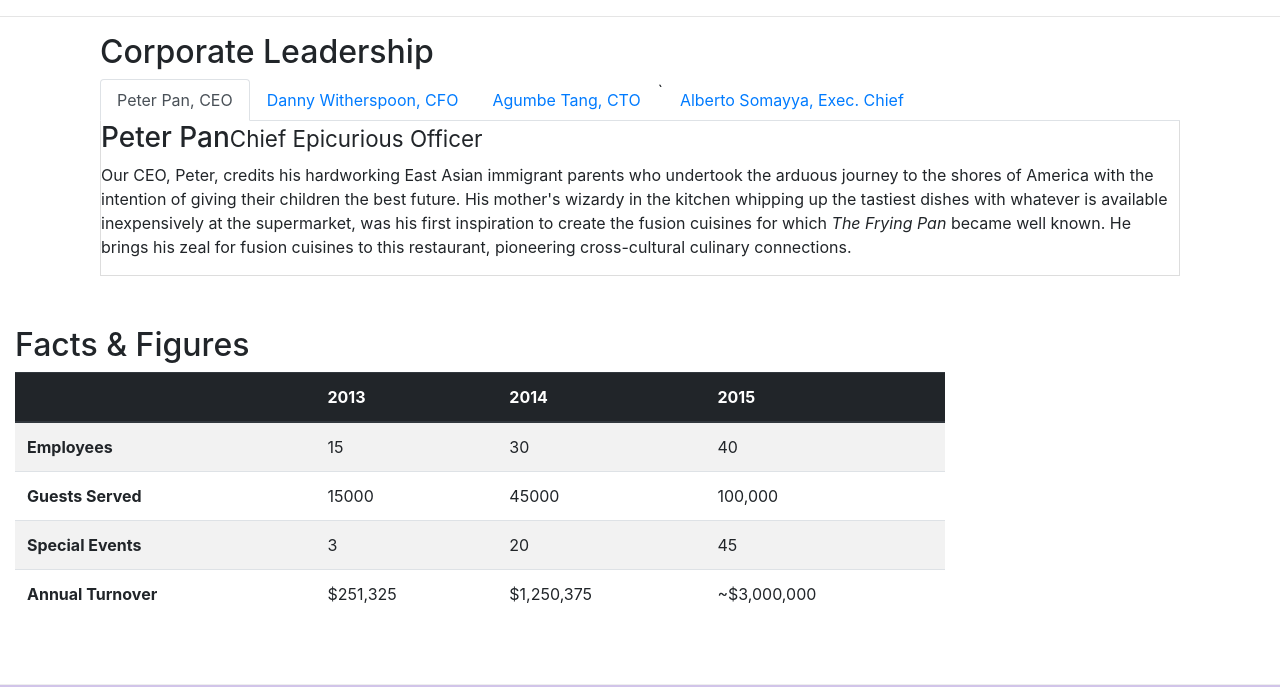
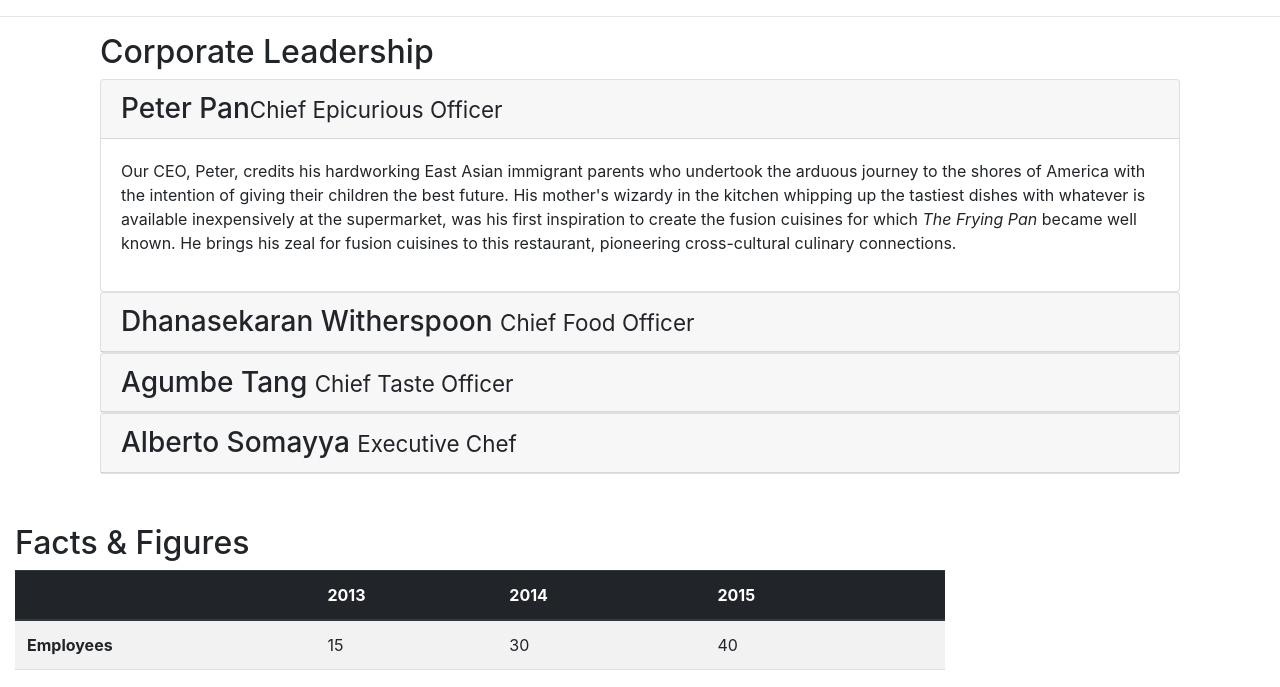
Before and after one commit to prakashatma/coursera-bootstrap-course, a website: page week-3/aboutus.html in a window 1280 px wide. Shown: the part 942-1629 px from the top of the page. Drawn offline with nearby package versions, Linux system fonts and the light colour scheme.

Commit message:
accordion

```diff
--- a/week-3/aboutus.html
+++ b/week-3/aboutus.html
@@ -101,45 +101,64 @@
                 <h2>Corporate Leadership</h2>
 
 
-                <ul class="nav nav-tabs">
-                    <li class="nav-item">
-                        <a class="nav-link active" href="#peter"
-                        rol="tab" data-toggle="tab">Peter Pan, CEO</a>
-                    </li>
 
-                    <li class="nav-item">
-                        <a class="nav-link" href="#danny"
-                        rol="tab" data-toggle="tab">Danny Witherspoon, CFO</a>
-                    </li>
-
-                    <li class="nav-item">
-                        <a class="nav-link" href="#agumbe"
-                        rol="tab" data-toggle="tab">Agumbe Tang, CTO</a>
-                    </li>
-`
-                    <li class="nav-item">
-                        <a class="nav-link" href="#alberto"
-                        rol="tab" data-toggle="tab">Alberto Somayya, Exec. Chief</a>
-                    </li>
-                </ul>
-                <div class="tab-content">
-                    <div role="tab-pannel" class="tab-pane fade show active" id="peter">
-                        <h3>Peter Pan<small>Chief Epicurious Officer</small></h3>
-                        <p class="d-none d-sm-block">Our CEO, Peter, credits his hardworking East Asian immigrant parents who undertook the arduous journey to the shores of America with the intention of giving their children the best future. His mother's wizardy in the kitchen whipping up the tastiest dishes with whatever is available inexpensively at the supermarket, was his first inspiration to create the fusion cuisines for which <em>The Frying Pan</em> became well known. He brings his zeal for fusion cuisines to this restaurant, pioneering cross-cultural culinary connections.</p>
+                <div id="accordion">
+                    <div class="card">
+                        <div class="card-header" role="tab" id="peterhead">
+                            <h3 class="mb-0">
+                                <a data-toggle="collapse" data-target="#peter" >
+                                    Peter Pan<small>Chief Epicurious Officer</small>
+                                </a>
+                            </h3>
+                        </div>
+                        <div role="tab-pannel" class="collapse show" id="peter" data-parent="#accordion">
+                            <div class="card-body">
+                                <p class="d-none d-sm-block">Our CEO, Peter, credits his hardworking East Asian immigrant parents who undertook the arduous journey to the shores of America with the intention of giving their children the best future. His mother's wizardy in the kitchen whipping up the tastiest dishes with whatever is available inexpensively at the supermarket, was his first inspiration to create the fusion cuisines for which <em>The Frying Pan</em> became well known. He brings his zeal for fusion cuisines to this restaurant, pioneering cross-cultural culinary connections.</p>
+                            </div>
+                        </div>
                     </div>
-                    <div role="tab-pannel" class="tab-pane fade" id="danny">
-                        <h3>Dhanasekaran Witherspoon <small>Chief Food Officer</small></h3>
-                        <p class="d-none d-sm-block">Our CFO, Danny, as he is affectionately referred to by his colleagues, comes from a long established family tradition in farming and produce. His experiences growing up on a farm in the Australian outback gave him great appreciation for varieties of food sources. As he puts it in his own words, <em>Everything that runs, wins, and everything that stays, pays!</em></p>
+                    <div class="card">
+                        <div class="card-header" role="tab" id="dannyhead">
+                            <h3 class="mb-0">
+                                <a class="collapsed" data-toggle="collapse" data-target="#danny">
+                                Dhanasekaran Witherspoon <small>Chief Food Officer</small>
+                                </a>
+                            </h3>
+                        </div>
+                        <div class="collapse" id="danny" data-parent="#accordion">
+                            <div class="card-body">
+                                <p class="d-none d-sm-block">Our CFO, Danny, as he is affectionately referred to by his colleagues, comes from a long established family tradition in farming and produce. His experiences growing up on a farm in the Australian outback gave him great appreciation for varieties of food sources. As he puts it in his own words, <em>Everything that runs, wins, and everything that stays, pays!</em></p>
+                            </div>
+                        </div>
                     </div>
-                    <div role="tab-pannel" class="tab-pane fade" id="agumbe">
-                        <h3>Agumbe Tang <small>Chief Taste Officer</small></h3>
-                        <p class="d-none d-sm-block">Blessed with the most discerning gustatory sense, Agumbe, our CTO, personally ensures that every dish that we serve meets his exacting tastes. Our chefs dread the tongue lashing that ensues if their dish does not meet his exacting standards. He lives by his motto, <em>You click only if you survive my lick.</em></p>
+                    <div class="card">
+                        <div class="card-header" role="tab" id="agumbehead">
+                            <h3 class="mb-0">
+                                <a class="collapsed" data-toggle="collapse" data-target="#agumbe">
+                                Agumbe Tang <small>Chief Taste Officer</small>
+                                </a>
+                            </h3>
+                        </div>
+                        <div class="collapse" id="agumbe" data-parent="#accordion">
+                            <div class="card-body">
+                                <p class="d-none d-sm-block">Blessed with the most discerning gustatory sense, Agumbe, our CTO, personally ensures that every dish that we serve meets his exacting tastes. Our chefs dread the tongue lashing that ensues if their dish does not meet his exacting standards. He lives by his motto, <em>You click only if you survive my lick.</em></p>
+                            </div>
+                        </div>
                     </div>
-                    <div role="tab-pannel" class="tab-pane fade" id="alberto">
-                        <h3>Alberto Somayya <small>Executive Chef</small></h3>
-                        <p class="d-none d-sm-block">Award winning three-star Michelin chef with wide International experience having worked closely with whos-who in the culinary world, he specializes in creating mouthwatering Indo-Italian fusion experiences. He says, <em>Put together the cuisines from the two craziest cultures, and you get a winning hit! Amma Mia!</em></p>
+                    <div class="card">
+                        <div class="card-header" role="tab" id="albertohead">
+                            <h3 class="mb-0">
+                                <a class="collapsed" data-toggle="collapse" data-target="#alberto">
+                                Alberto Somayya <small>Executive Chef</small>
+                                </a>
+                            </h3>
+                        </div>
+                        <div class="collapse" id="alberto" data-parent="#accordion">
+                            <div class="card-body">
+                                <p class="d-none d-sm-block">Award winning three-star Michelin chef with wide International experience having worked closely with whos-who in the culinary world, he specializes in creating mouthwatering Indo-Italian fusion experiences. He says, <em>Put together the cuisines from the two craziest cultures, and you get a winning hit! Amma Mia!</em></p>
+                            </div>
+                        </div>
                     </div>
-
                 </div>
             </div>
        </div>
```
Also changed, not shown: week-3/index.html (+0 -1 lines).
